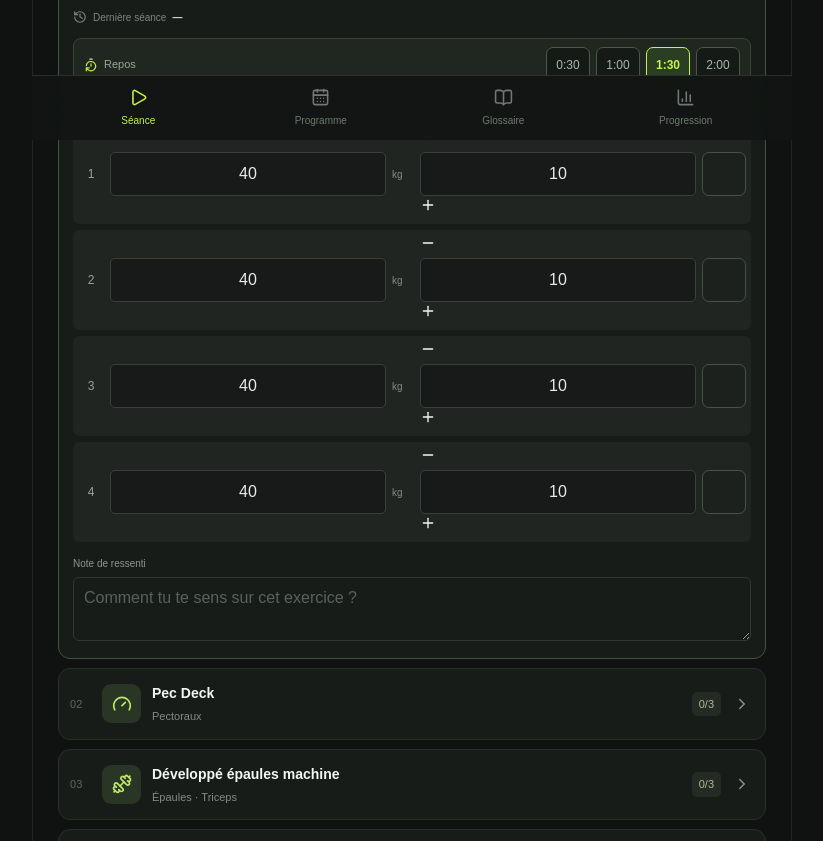
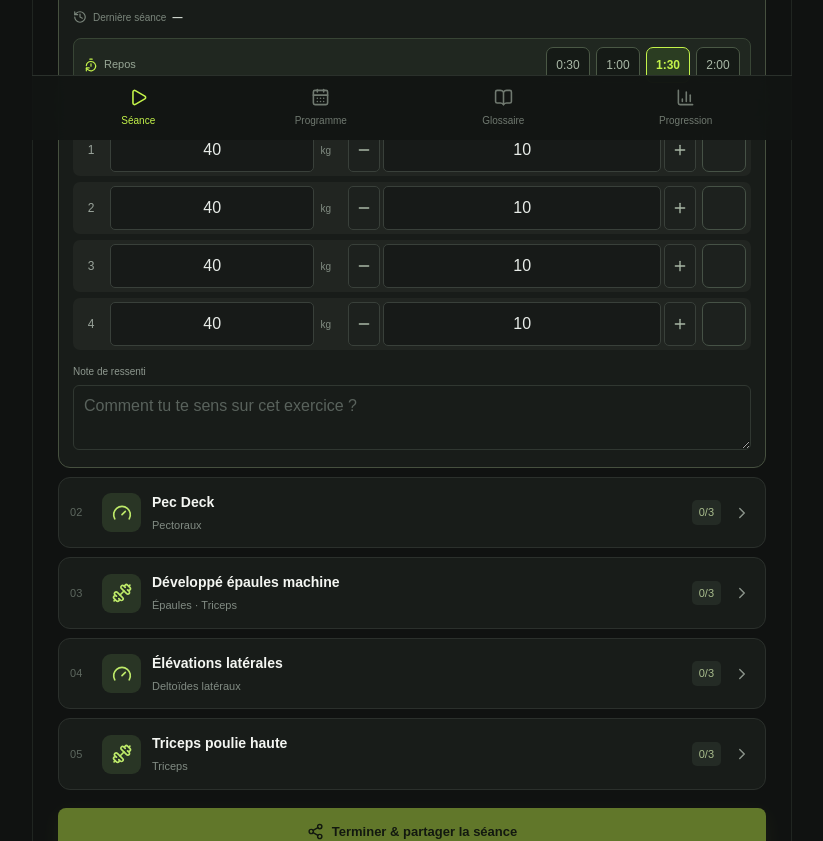
Before and after one commit to 2TERASAMERE/lazdeg, a Next.js app: page / in a window 1280 px wide. Shown: the part 660-1501 px from the top of the page, without its empty margins (228-1051 px from the left). Built offline with nearby package versions, Linux system fonts and the light colour scheme.

Commit message:
Update globals.css

```diff
--- a/app/globals.css
+++ b/app/globals.css
@@ -380,7 +380,7 @@ button {
 .sets-head,
 .set-row {
   display: grid;
-  grid-template-columns: 26px minmax(0, 1fr) 22px minmax(0, 1fr) 44px;
+  grid-template-columns: 26px minmax(0, 1fr) 22px minmax(0, 1.7fr) 44px;
   align-items: center;
   gap: 6px;
 }
@@ -459,18 +459,25 @@ button {
   color: #8d978e;
   font-size: 10px;
 }
-.note-wrap input {
+.note-wrap textarea {
   width: 100%;
+  min-height: 64px;
   padding: 9px 10px;
   border: 1px solid #303731;
   border-radius: 6px;
   outline: none;
   background: #181c19;
   color: #dce1dd;
-  font-size: 11px;
-}
-.note-wrap input::placeholder {
+  font: inherit;
+  font-size: 16px;
+  line-height: 1.4;
+  resize: vertical;
+}
+.note-wrap textarea::placeholder {
   color: #59625c;
+}
+.note-wrap textarea:focus {
+  border-color: #789343;
 }
 .finish-button {
   width: 100%;
@@ -1383,10 +1390,6 @@ button.glossary-card {
 .create-program-card label input {
   font-size: 16px;
 }
-.note-wrap input {
-  min-height: 44px;
-  font-size: 16px;
-}
 
 /* ───────── Données (sauvegarde) ───────── */
 .data-actions {
@@ -1583,26 +1586,28 @@ button.glossary-card {
 .program-details .glossary-actions {
   margin-top: 12px;
 }
-/* Note de ressenti multiligne */
-.note-wrap textarea {
-  width: 100%;
-  min-height: 64px;
-  max-height: 200px;
-  padding: 9px 10px;
-  border: 1px solid #303731;
-  border-radius: 6px;
-  outline: none;
-  background: #181c19;
-  color: #dce1dd;
-  font: inherit;
-  font-size: 16px;
-  line-height: 1.4;
-  resize: vertical;
-  field-sizing: content; /* grandit tout seul quand le navigateur le supporte */
-}
-.note-wrap textarea::placeholder {
-  color: #59625c;
-}
-.note-wrap textarea:focus {
-  border-color: #789343;
-}
+
+/* ───────── Séance : boutons +/− sur les répétitions ───────── */
+.stepper {
+  display: flex;
+  align-items: center;
+  gap: 3px;
+  min-width: 0;
+}
+.stepper .set-input {
+  padding: 0 2px;
+}
+.step-button {
+  width: 32px;
+  height: 44px;
+  flex: 0 0 auto;
+  display: grid;
+  place-items: center;
+  border: 1px solid #39403a;
+  border-radius: 5px;
+  background: #1d211e;
+  color: #a9b8a6;
+}
+.step-button:disabled {
+  opacity: 0.35;
+}
```
